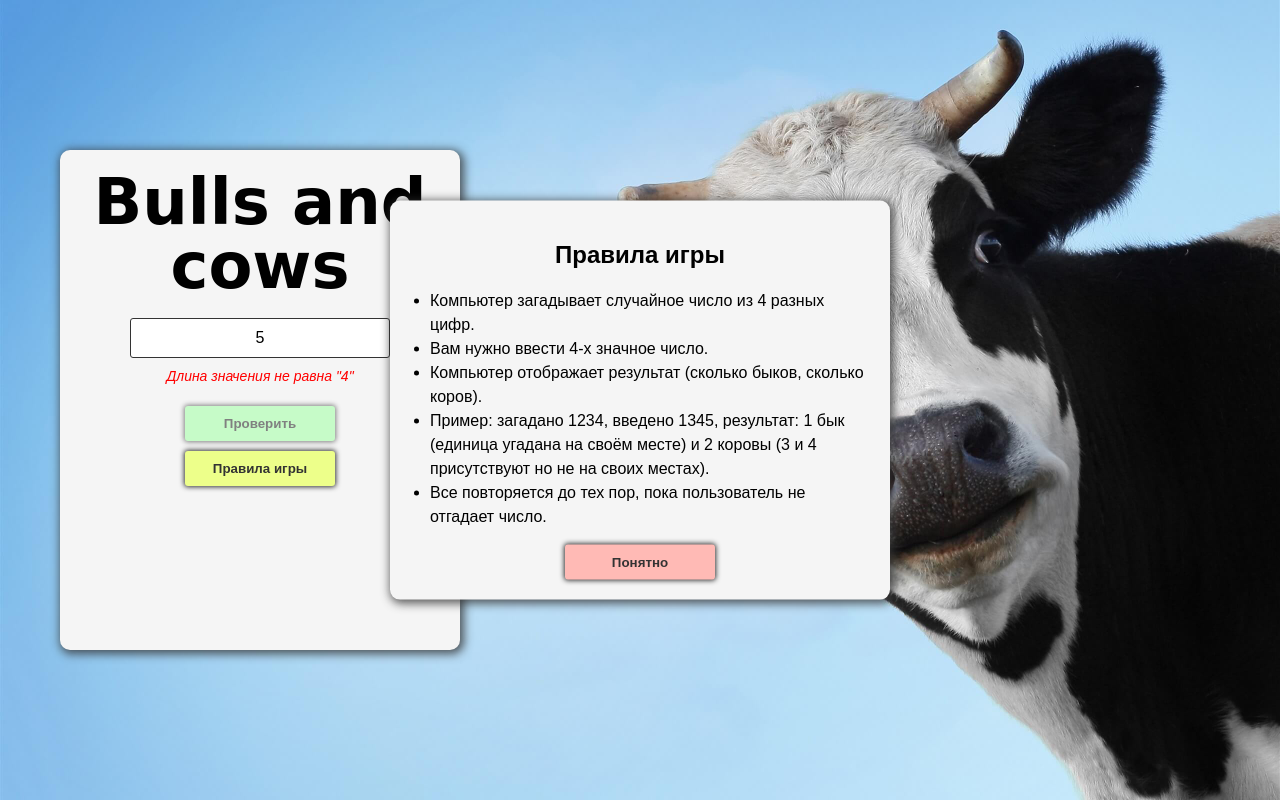
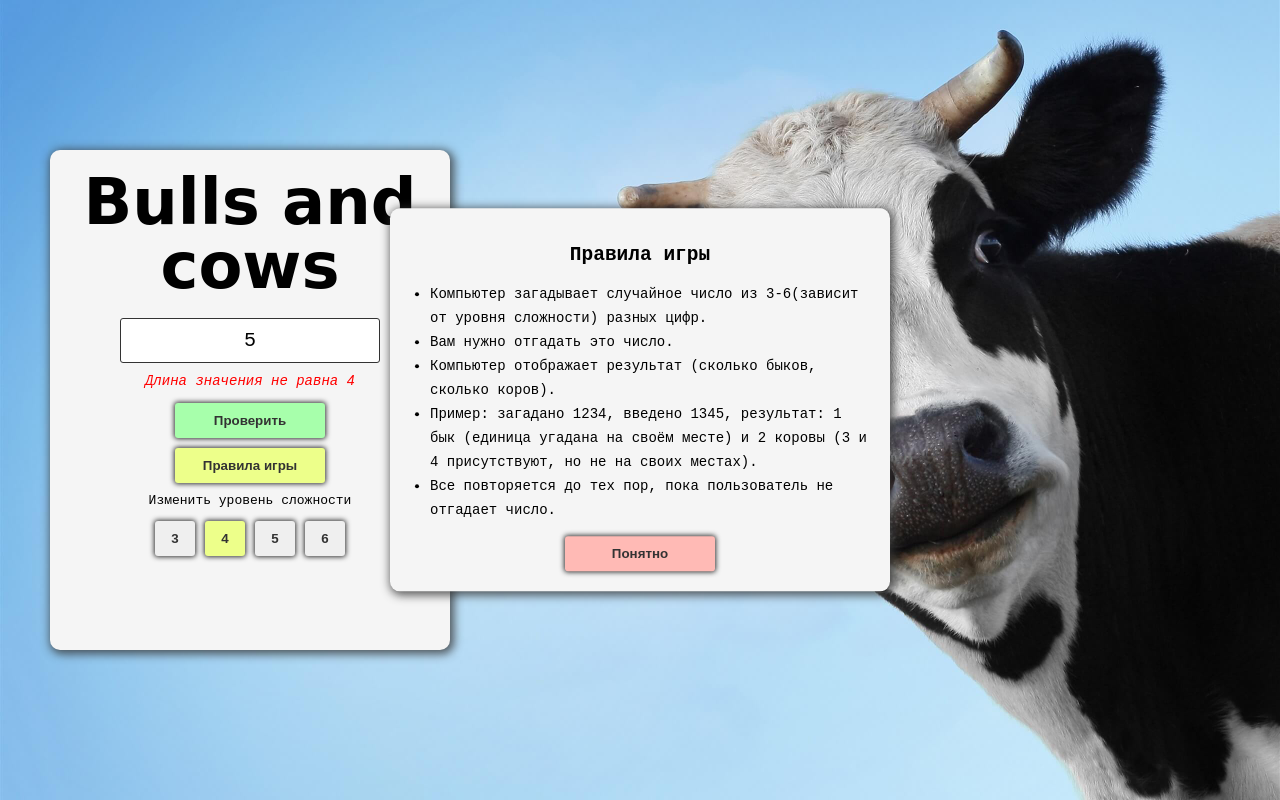
Before and after one commit to dtsehelnyk/bulls_cows, a website built with Parcel: page src/index.html in a window 1280 px wide. Both pictures are taken after typing "5" into the empty fields and a click on the button "Проверить". Built offline with nearby package versions, Linux system fonts and the light colour scheme; a web font is replaced by a local one.

Commit message:
new difficulty levels

```diff
--- a/src/index.html
+++ b/src/index.html
@@ -35,6 +35,14 @@
 
         <button class="content__button button button--rules js-rules-btn">Правила игры</button>
 
+        <p class="content__level-title">Изменить уровень сложности</p>
+        <div class="content__levels">
+          <button class="content__levels-button button button--level">3</button>
+          <button class="content__levels-button button button--level button--level-active">4</button>
+          <button class="content__levels-button button button--level">5</button>
+          <button class="content__levels-button button button--level">6</button>
+        </div>
+
         <ol
           id="attempts-list"
           class="content__list"
@@ -46,10 +54,10 @@
       <section id="rules" class="rules">
         <h2 class="rules__title">Правила игры</h2>
         <ul class="rules__list">
-          <li>Компьютер загадывает случайное число из 4 разных цифр.</li>
-          <li>Вам нужно ввести 4-x значное число.</li>
+          <li>Компьютер загадывает случайное число из 3-6(зависит от уровня сложности) разных цифр.</li>
+          <li>Вам нужно отгадать это число.</li>
           <li>Компьютер отображает результат (сколько быков, сколько коров).</li>
-          <li>Пример: загадано 1234, введено 1345, результат: 1 бык (единица угадана на своём месте) и 2 коровы (3 и 4 присутствуют но не на своих местах).</li>
+          <li>Пример: загадано 1234, введено 1345, результат: 1 бык (единица угадана на своём месте) и 2 коровы (3 и 4 присутствуют, но не на своих местах).</li>
           <li>Все повторяется до тех пор, пока пользователь не отгадает число.</li>
         </ul>
 
--- a/src/scripts/main.js
+++ b/src/scripts/main.js
@@ -5,11 +5,13 @@ const rulesBtns = document.querySelectorAll('.js-rules-btn');
 const input = document.querySelector('#input-num');
 const attemptsList = document.querySelector('#attempts-list');
 const rules = document.querySelector('#rules');
+const levels = document.querySelector('.content__levels');
+let lengthOfRandom = 4;
 
 // message variables
 const messageBoxContent = document.querySelector('#message-box');
-const mistakeLengthMessage
-  = '<span class="red">Длина значения не равна "4"</span>';
+let mistakeLengthMessage
+  = `<span class="red">Длина значения не равна ${lengthOfRandom}</span>`;
 const mistakeRepeatMessage
   = '<span class="red">Числа не должны повторяться</span>';
 const victoryMessage
@@ -23,7 +25,7 @@ checkBtn.addEventListener('click', event => {
   messageBoxContent.innerHTML = '';
 
   // length validation
-  if (input.value.length !== 4) {
+  if (input.value.length !== lengthOfRandom) {
     messageBoxContent.innerHTML = mistakeLengthMessage;
 
     return;
@@ -32,7 +34,7 @@ checkBtn.addEventListener('click', event => {
   // repeating chars validation
   const unrepeatingChars = new Set(input.value);
 
-  if (unrepeatingChars.size !== 4) {
+  if (unrepeatingChars.size !== lengthOfRandom) {
     messageBoxContent.innerHTML = mistakeRepeatMessage;
 
     return;
@@ -42,12 +44,19 @@ checkBtn.addEventListener('click', event => {
   const checkResult = checkMatch(randomValue, input.value);
 
   // add user's attempt to the list
-  attemptsList.insertAdjacentHTML('afterbegin', `<li>${input.value}
-    <span class="green">${checkResult.full}</span>
-    <span class="yellow">${checkResult.partial}</span></li>`);
+  attemptsList.insertAdjacentHTML(
+    'afterbegin',
+    `
+    <li>
+      ${input.value}
+      <span class="green">${checkResult.full}</span>
+      <span class="yellow">${checkResult.partial}</span>
+    </li>
+    `
+  );
 
   // user won
-  if (checkResult.full === 4) {
+  if (checkResult.full === lengthOfRandom) {
     messageBoxContent.innerHTML = victoryMessage;
     attemptsList.innerHTML = '';
     randomValue = createRandom();
@@ -67,15 +76,13 @@ function checkMatch(computedNum, userNum) {
   };
   let { full, partial } = result;
 
-  // check position match
   for (let i = 0; i < computedNum.length; i++) {
+    // check position match
     if (computedNum[i] === userNum[i]) {
       full++;
     }
-  }
 
-  // check presence
-  for (let i = 0; i < computedNum.length; i++) {
+    // check presence
     if (userNum.includes(computedNum[i])) {
       partial++;
     }
@@ -88,7 +95,8 @@ function checkMatch(computedNum, userNum) {
   );
 
   return {
-    full, partial,
+    full,
+    partial,
   };
 }
 
@@ -96,7 +104,7 @@ function checkMatch(computedNum, userNum) {
 function createRandom() {
   let randomVal = '';
 
-  while (randomVal.length !== 4) {
+  while (randomVal.length !== lengthOfRandom) {
     const randomNum = Math.floor(Math.random() * 10);
 
     if (!randomVal.includes(randomNum)) {
@@ -129,3 +137,32 @@ function checkKeydown(key) {
 }
 
 input.addEventListener('keydown', checkKeydown);
+
+// change level
+levels.addEventListener('click', event => {
+  event.preventDefault();
+
+  const button = event.target.closest('.content__levels-button');
+
+  if (!button || !levels.contains(button)) {
+    return;
+  }
+
+  [...levels.children].forEach(level => {
+    level.classList.remove('button--level-active');
+  });
+
+  button.classList.add('button--level-active');
+
+  input.value = '';
+  messageBoxContent.innerHTML = '';
+  attemptsList.innerHTML = '';
+
+  lengthOfRandom = +button.innerHTML;
+  input.placeholder = '* '.repeat(lengthOfRandom).trim();
+
+  mistakeLengthMessage
+    = `<span class="red">Длина значения не равна ${lengthOfRandom}</span>`;
+
+  randomValue = createRandom();
+});
--- a/src/styles/_utils.scss
+++ b/src/styles/_utils.scss
@@ -1,2 +1 @@
-@import "utils/vars";
 @import "utils/mixins";
--- a/src/styles/button.scss
+++ b/src/styles/button.scss
@@ -11,7 +11,6 @@
   cursor: pointer;
 
   &:focus {
-    opacity: 0.6;
     outline: none;
   }
 
@@ -26,4 +25,13 @@
   &--close {
     background-color: rgb(255, 186, 181);
   }
+
+  &--level {
+    width: 40px;
+  }
+
+  &--level-active {
+    background-color: #edff8a;
+    pointer-events: none;
+  }
 }
--- a/src/styles/content.scss
+++ b/src/styles/content.scss
@@ -29,7 +29,8 @@
     margin: 0 auto 10px;
     padding: 10px;
     width: 260px;
-    font-size: 16px;
+    font-family: monospace;
+    font-size: 20px;
     text-align: center;
     border-radius: 3px;
     border: 1px solid #333;
@@ -37,7 +38,7 @@
 
   &__message {
     margin-bottom: 10px;
-    min-height: 2em;
+    min-height: 1.4em;
     text-align: center;
     font-size: 14px;
     font-style: italic;
@@ -47,7 +48,23 @@
     margin: 0 auto 10px;
   }
 
+  &__levels {
+    display: flex;
+    justify-content: start;
+    margin-bottom: 10px;
+  }
+
+  &__level-title {
+    margin-top: 0;
+    font-family: monospace;
+  }
+
+  &__levels-button {
+    margin: 0 5px;
+  }
+
   &__list {
+    margin: 0;
     padding-left: 0;
     text-align: center;
     font-size: 30px;
--- a/src/styles/main.scss
+++ b/src/styles/main.scss
@@ -11,7 +11,7 @@
 
 body {
   margin: 0;
-  font-family: sans-serif;
+  font-family: monospace;
   background: url(../images/Cow-head-face_2560x1600.jpg) center no-repeat;
   background-size: cover;
 
@@ -45,7 +45,7 @@ input::-webkit-inner-spin-button {
   display: flex;
   align-items: center;
   margin: 0 auto;
-  padding: 0 20px;
+  padding: 0 10px;
   min-height: 100vh;
   max-width: 1200px;
 
--- a/src/styles/rules.scss
+++ b/src/styles/rules.scss
@@ -8,7 +8,7 @@
   padding: 20px;
   max-width: 500px;
   max-height: 100vh;
-  width: calc(100vw - 40px);
+  width: calc(100vw - 20px);
   overflow: auto;
   background-color: #f5f5f5;
   border-radius: 10px;
@@ -24,6 +24,7 @@
 
   &__list {
     padding-left: 20px;
+    font-size: 14px;
     line-height: 24px;
   }
 
--- a/src/styles/utils/_vars.scss
+++ /dev/null
@@ -1 +0,0 @@
-$c-gray: #eee;
```
